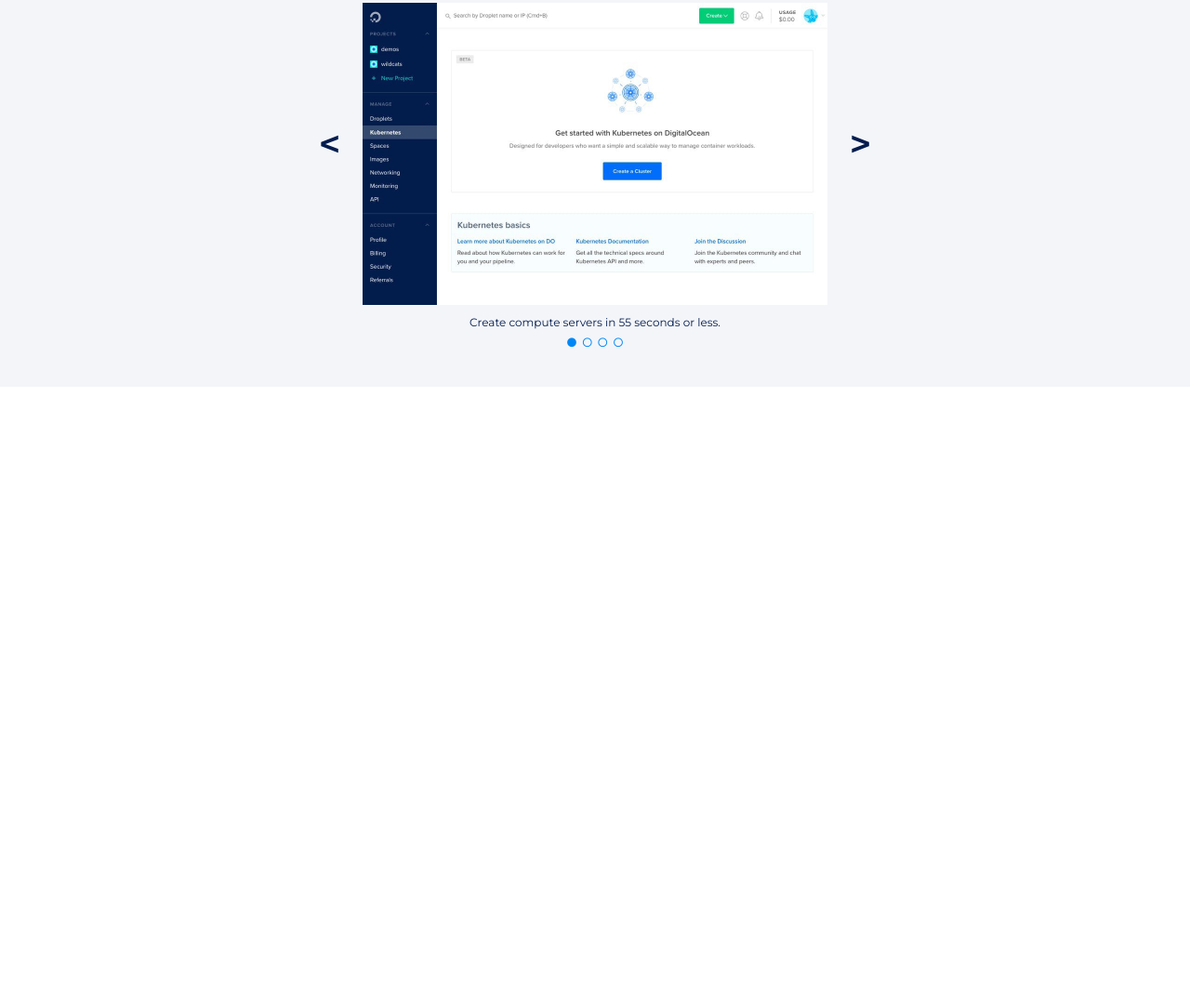
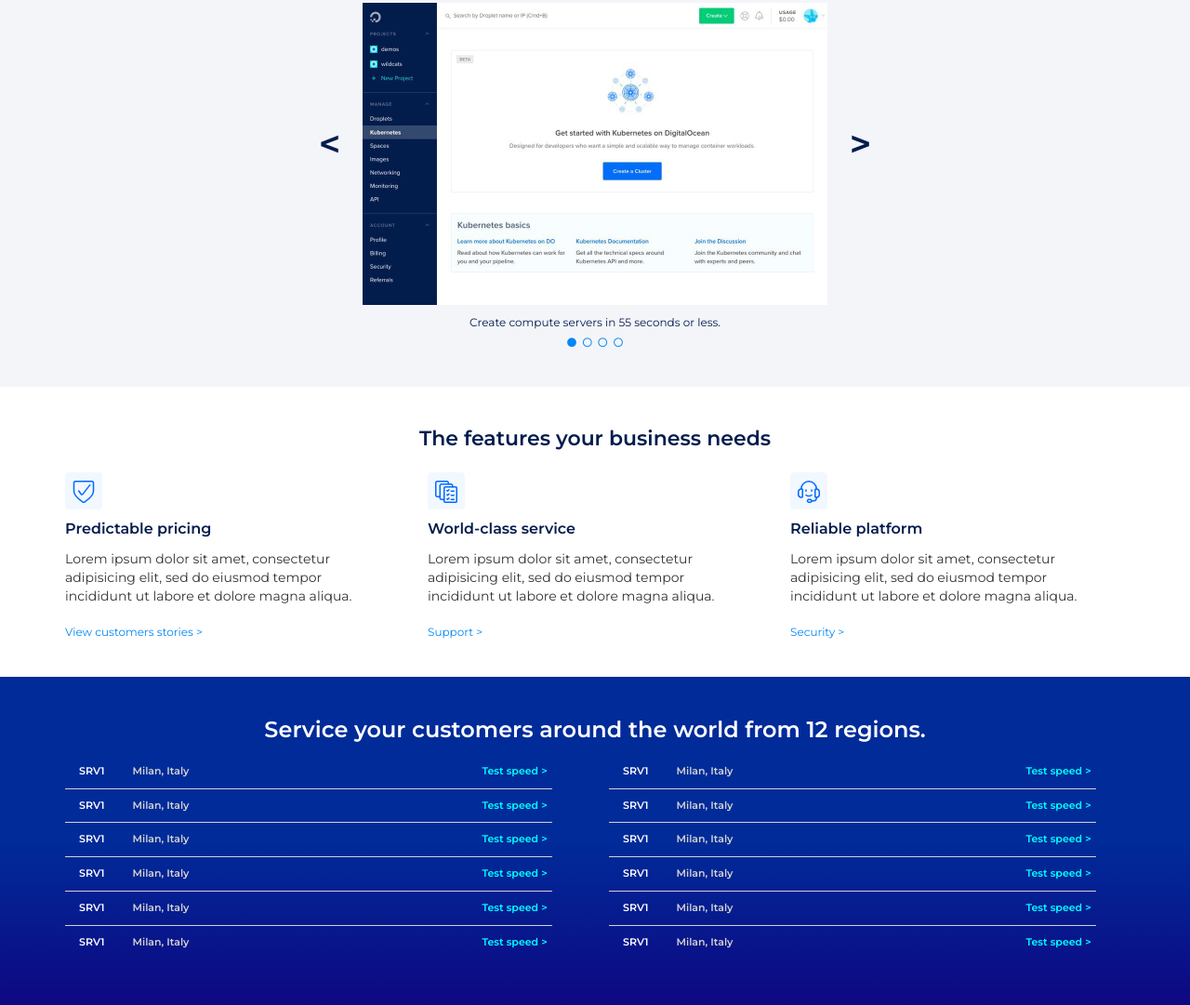
Before and after one commit to MarcoHijacker/html-css-digitalocean, a plain HTML site: page index.html in a window 1280 px wide. Shown: the part 1444-2525 px from the top of the page at 93% size. Before the commit the page ends 1860 px from the top, so only its background shows below. Drawn offline with nearby package versions, Linux system fonts and the light colour scheme.

Commit message:
Completo fino a blocco SERVERS.

```diff
--- a/css/main.css
+++ b/css/main.css
@@ -73,6 +73,7 @@
 /* Main */
 
 /* Sezione Jumbotron */
+
 #jumbotron {
   background-image: url("../img/jumbo.svg");
   background-size: cover;
@@ -130,6 +131,7 @@
 }
 
 /* Sezione Partners */
+
 #partners {
   min-height: 200px;
   background-color: #f3f5f9;
@@ -175,6 +177,7 @@
   color: #647490;
   text-align: center;
   margin-bottom: 30px;
+  padding: 0 15px;
 }
 .grill-logo {
   text-align: left;
@@ -254,21 +257,109 @@
   color: inherit;
 }
 
+/* Sezione Features */
+
+#features {
+  min-height: 300px;
+}
+.left-pl {
+  text-align: left;
+  margin-bottom: 40px;
+}
+
+/* Sezione Servers */
+
+#servers {
+  background: rgb(14,8,130);
+  background: linear-gradient(0deg, rgba(14,8,130,1) 0%, rgba(0,43,153,1) 50%, rgba(0,43,153,1) 100%);
+}
+.servers-title {
+  color: white;
+  text-align: center;
+  font-size: 24px;
+  font-weight: 600;
+  margin-top: 40px;
+  margin-bottom: 10px;
+}
+.srv {
+  color: white;
+  font-weight: 600;
+  font-size: 11px;
+  padding: 10px 15px;
+}
+.loc {
+  color: lightgrey;
+  font-weight: 600;
+  font-size: 11px;
+  padding: 10px 15px;
+}
+.test {
+  color: cyan;
+  font-weight: 600;
+  font-size: 11px;
+  padding: 10px 5px;
+  padding-left: 300px;
+}
+.test a {
+  text-decoration: none;
+  color: inherit;
+}
+.servers-table table tr {
+  border-bottom: solid 1px lightgrey;
+}
+.servers-table table tr:last-child {
+  border: none;
+}
+.servers-table {
+  margin-bottom: 50px;
+}
+
 /* Media Query Area */
 
-@media all and (max-width:1199px) {
+/* MD Screens */
+
+@media all and (max-width:1199px) and (min-width:992px) {
   .mid-menu > ul {
     display: none;
   }
   .hamburger {
     display: block;
   }
+  .servers-table table {
+    width: 100%;
+    text-align: center;
+  }
 }
+/* XS Screens */
+
 @media all and (max-width:991px) {
+  .mid-menu > ul {
+    display: none;
+  }
+  .hamburger {
+    display: block;
+  }
   .jumbo-left {
     margin-bottom: 0;
   }
   .spacing-sx {
     margin-bottom: 0;
   }
+  .img-designed:before, .img-designed:after {
+    content: "";
+  }
+  .grill-logo, .grill-title, .grill-par {
+    margin: 10px 0;
+    padding-left: 30px;
+  }
+  .scaletta ul {
+    margin-left: 20px;
+  }
+  .left-pl {
+    padding-left: 30px;
+  }
+  .servers-table table {
+    width: 100%;
+    text-align: center;
+  }
 }
--- a/index.html
+++ b/index.html
@@ -141,7 +141,9 @@
 					</div>
 					<div class="row">
 						<div class="col-xs-12">
-								<div class="subtitle-partners"><a href="#">View customers stories &gt;</a></div>
+							<div class="subtitle-partners">
+								<a href="#">View customers stories &gt;</a>
+							</div>
 						</div>
 					</div>
 
@@ -252,6 +254,158 @@
 				</div>
 			</section>
 
+			<!-- Sezione Features -->
+			<section id="features">
+				<div class="container">
+					<div class="row">
+						<div class="col-xs-12">
+							<div class="deploy-title">
+								The features your business needs
+							</div>
+						</div>
+
+					</div>
+					<div class="row">
+						<div class="col-xs-12 col-md-4">
+							<div class="grill-logo">
+								<a href="#"><img src="img/ico5.svg" alt="ico5"></a>
+							</div>
+							<div class="grill-title">
+								Predictable pricing
+							</div>
+							<div class="grill-par">
+								Lorem ipsum dolor sit amet, consectetur adipisicing elit, sed do eiusmod tempor incididunt ut labore et dolore magna aliqua.
+							</div>
+							<div class="subtitle-partners left-pl">
+								<a href="#">View customers stories &gt;</a>
+							</div>
+						</div>
+						<div class="col-xs-12 col-md-4">
+							<div class="grill-logo">
+								<a href="#"><img src="img/ico6.svg" alt="ico6"></a>
+							</div>
+							<div class="grill-title">
+								World-class service
+							</div>
+							<div class="grill-par">
+								Lorem ipsum dolor sit amet, consectetur adipisicing elit, sed do eiusmod tempor incididunt ut labore et dolore magna aliqua.
+							</div>
+							<div class="subtitle-partners left-pl">
+								<a href="#">Support &gt;</a>
+							</div>
+						</div>
+						<div class="col-xs-12 col-md-4">
+							<div class="grill-logo">
+								<a href="#"><img src="img/ico7.svg" alt="ico7"></a>
+							</div>
+							<div class="grill-title">
+								Reliable platform
+							</div>
+							<div class="grill-par">
+								Lorem ipsum dolor sit amet, consectetur adipisicing elit, sed do eiusmod tempor incididunt ut labore et dolore magna aliqua.
+							</div>
+							<div class="subtitle-partners left-pl">
+								<a href="#">Security &gt;</a>
+							</div>
+						</div>
+
+					</div>
+
+				</div>
+			</section>
+
+			<!-- Sezione Servers -->
+			<section id="servers">
+				<div class="container">
+					<div class="row">
+						<div class="col-xs-12">
+							<div class="servers-title">
+								Service your customers around the world from 12 regions.
+							</div>
+						</div>
+					</div>
+					<div class="row">
+						<div class="col-xs-12 col-lg-6">
+							<div class="servers-table">
+								<table>
+									<tr>
+										<td class="srv">SRV1</td>
+										<td class="loc">Milan, Italy</td>
+										<td class="test"><a href="#">Test speed &gt;</a></td>
+									</tr>
+									<tr>
+										<td class="srv">SRV1</td>
+										<td class="loc">Milan, Italy</td>
+										<td class="test"><a href="#">Test speed &gt;</a></td>
+									</tr>
+									<tr>
+										<td class="srv">SRV1</td>
+										<td class="loc">Milan, Italy</td>
+										<td class="test"><a href="#">Test speed &gt;</a></td>
+									</tr>
+									<tr>
+										<td class="srv">SRV1</td>
+										<td class="loc">Milan, Italy</td>
+										<td class="test"><a href="#">Test speed &gt;</a></td>
+									</tr>
+									<tr>
+										<td class="srv">SRV1</td>
+										<td class="loc">Milan, Italy</td>
+										<td class="test"><a href="#">Test speed &gt;</a></td>
+									</tr>
+									<tr>
+										<td class="srv">SRV1</td>
+										<td class="loc">Milan, Italy</td>
+										<td class="test"><a href="#">Test speed &gt;</a></td>
+									</tr>
+								</table>
+							</div>
+						</div>
+						<div class="col-xs-12 col-lg-6">
+							<div class="servers-table">
+								<table>
+									<tr>
+										<td class="srv">SRV1</td>
+										<td class="loc">Milan, Italy</td>
+										<td class="test"><a href="#">Test speed &gt;</a></td>
+									</tr>
+									<tr>
+										<td class="srv">SRV1</td>
+										<td class="loc">Milan, Italy</td>
+										<td class="test"><a href="#">Test speed &gt;</a></td>
+									</tr>
+									<tr>
+										<td class="srv">SRV1</td>
+										<td class="loc">Milan, Italy</td>
+										<td class="test"><a href="#">Test speed &gt;</a></td>
+									</tr>
+									<tr>
+										<td class="srv">SRV1</td>
+										<td class="loc">Milan, Italy</td>
+										<td class="test"><a href="#">Test speed &gt;</a></td>
+									</tr>
+									<tr>
+										<td class="srv">SRV1</td>
+										<td class="loc">Milan, Italy</td>
+										<td class="test"><a href="#">Test speed &gt;</a></td>
+									</tr>
+									<tr>
+										<td class="srv">SRV1</td>
+										<td class="loc">Milan, Italy</td>
+										<td class="test"><a href="#">Test speed &gt;</a></td>
+									</tr>
+								</table>
+							</div>
+						</div>
+
+					</div>
+
+				</div>
+
+			</section>
+
+
+
 		</main>
 
 		<!-- Footer -->
```
Also changed, not shown: 1 other file. Lines whose indentation alone changed are shown as unchanged.
